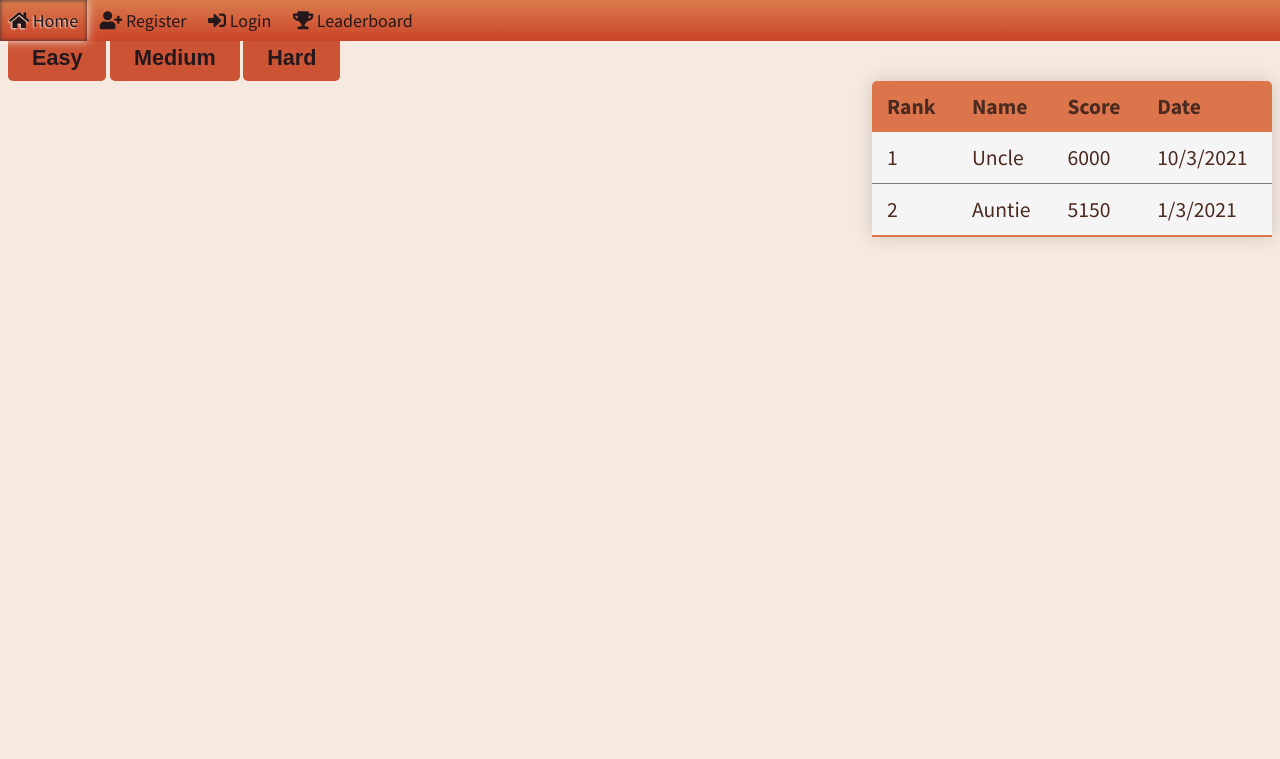
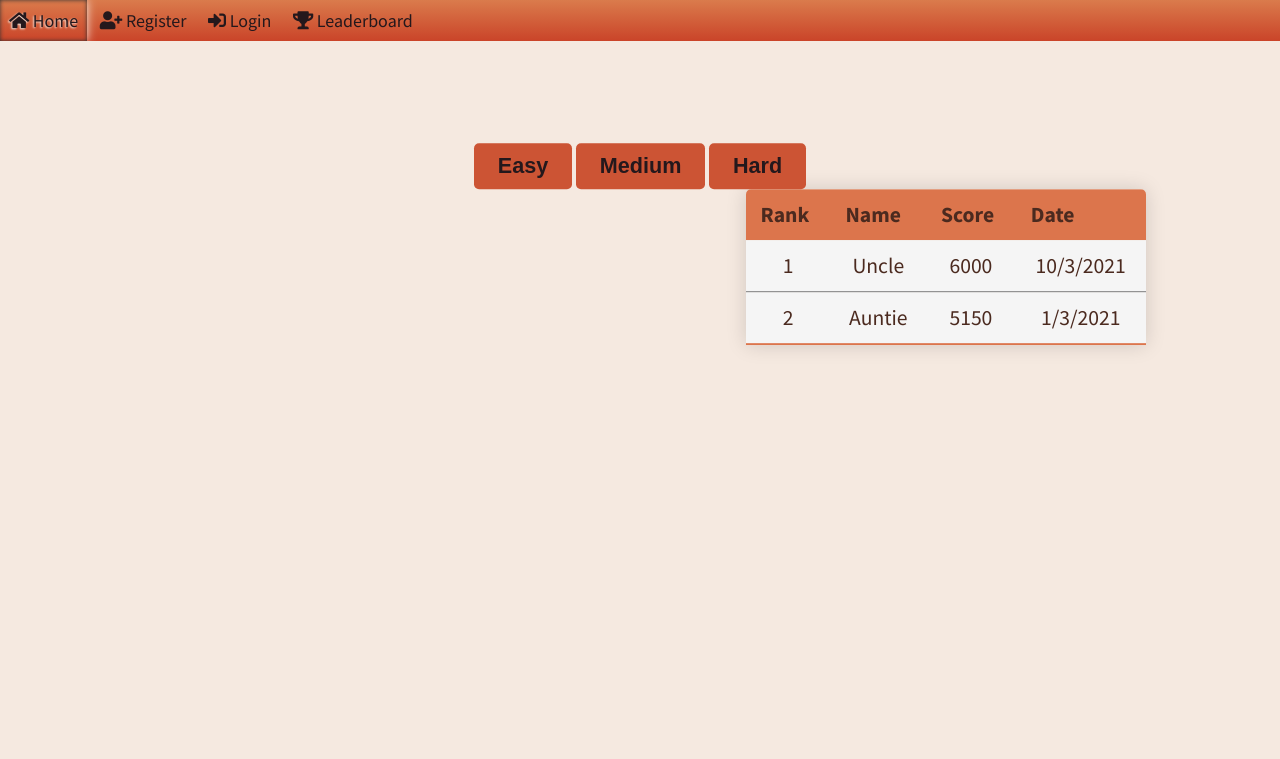
Before and after one commit to Skythel/heptagon, a PHP site: page /leaderboard.php in a window 1280 px wide. Shown: the top 759 px of the page. Run offline with PHP 8.4, Linux system fonts and the light colour scheme; data that the repository does not hold is empty.

Commit message:
scoretable

```diff
--- a/scoretable.css
+++ b/scoretable.css
@@ -61,3 +61,18 @@
     -ms-transform: translate(-50%, -50%);
     transform: translate(-50%, -50%);
 }
+
+.scoretable {
+    position: relative;
+    top: 40%;
+    -webkit-transform: translateY(-50%);
+    -ms-transform: translateY(-50%);
+    transform: translateY(-50%);
+    text-align: center;
+    max-width: 80%;
+    height: auto;
+    min-width: 50%;
+    min-height: 50%;
+    margin: auto;
+    padding: 1em;
+}
--- a/scoretable.html
+++ b/scoretable.html
@@ -1,3 +1,4 @@
+<div class="scoretable">
     <div class="btn-group">
         <a href="/leaderboard/easy_scores"><button>Easy</button></a>
         <a href="/leaderboard/medium_scores"><button>Medium</button></a>
@@ -27,3 +28,4 @@
         </tbody>
     </table>
 </div>
+</div>
```
Lines whose indentation alone changed are shown as unchanged.
